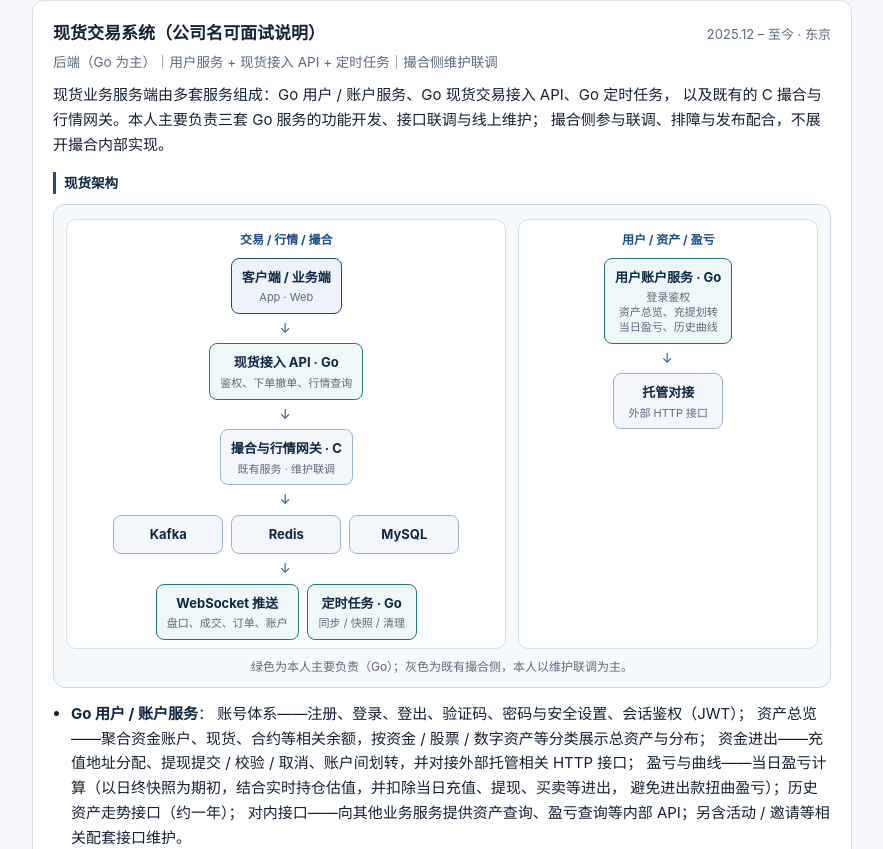
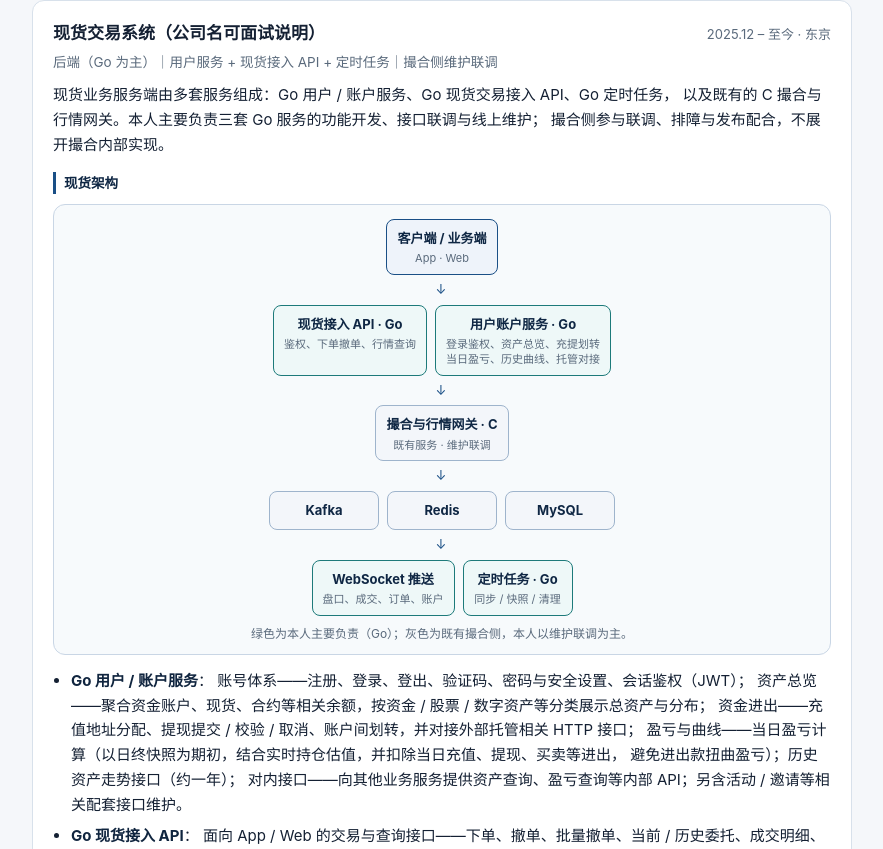
Before and after one commit to FeatherHeavy/server-resume, a plain HTML site: page index.html in a window 1280 px wide. Shown: the part 623-1472 px from the top of the page, without its empty margins (198-1081 px from the left). Drawn offline with Linux system fonts and the light colour scheme.

Commit message:
Merge user account into unified spot architecture diagram.
Co-authored-by: Cursor <cursoragent@cursor.com>

```diff
--- a/index.html
+++ b/index.html
@@ -174,15 +174,14 @@
 
       <h4>现货架构</h4>
       <div class="arch">
-        <div class="lanes">
-          <div class="lane">
-            <div class="lane-title">交易 / 行情 / 撮合</div>
+        <div class="lane" style="border:none;padding:0;background:transparent">
           <div class="row">
             <div class="box navy"><div class="t">客户端 / 业务端</div><div class="s">App · Web</div></div>
           </div>
           <div class="arrows">↓</div>
           <div class="row">
             <div class="box teal"><div class="t">现货接入 API · Go</div><div class="s">鉴权、下单撤单、行情查询</div></div>
+            <div class="box teal"><div class="t">用户账户服务 · Go</div><div class="s">登录鉴权、资产总览、充提划转<br>当日盈亏、历史曲线、托管对接</div></div>
           </div>
           <div class="arrows">↓</div>
           <div class="row">
@@ -198,17 +197,6 @@
           <div class="row">
             <div class="box teal"><div class="t">WebSocket 推送</div><div class="s">盘口、成交、订单、账户</div></div>
             <div class="box teal"><div class="t">定时任务 · Go</div><div class="s">同步 / 快照 / 清理</div></div>
-            </div>
-          </div>
-          <div class="lane">
-            <div class="lane-title">用户 / 资产 / 盈亏</div>
-            <div class="row">
-              <div class="box teal"><div class="t">用户账户服务 · Go</div><div class="s">登录鉴权<br>资产总览、充提划转<br>当日盈亏、历史曲线</div></div>
-            </div>
-            <div class="arrows">↓</div>
-            <div class="row">
-              <div class="box muted-box"><div class="t">托管对接</div><div class="s">外部 HTTP 接口</div></div>
-            </div>
           </div>
         </div>
         <div class="arch-note">绿色为本人主要负责（Go）；灰色为既有撮合侧，本人以维护联调为主。</div>
```
Lines whose indentation alone changed are shown as unchanged.
